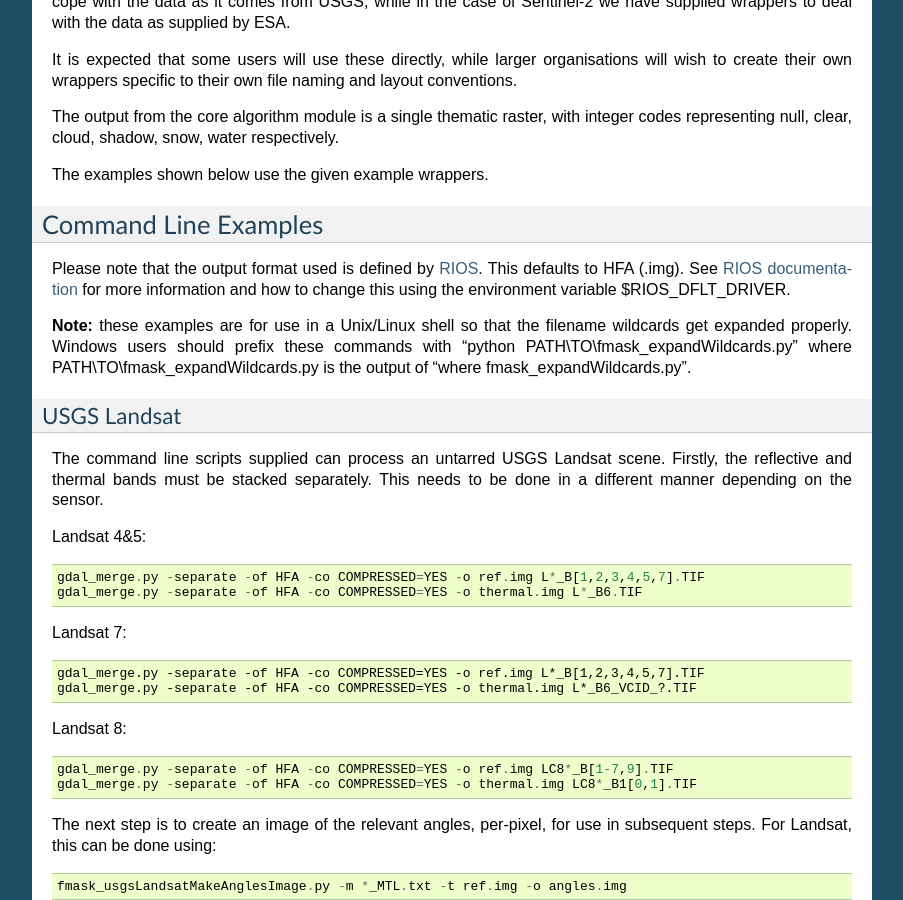
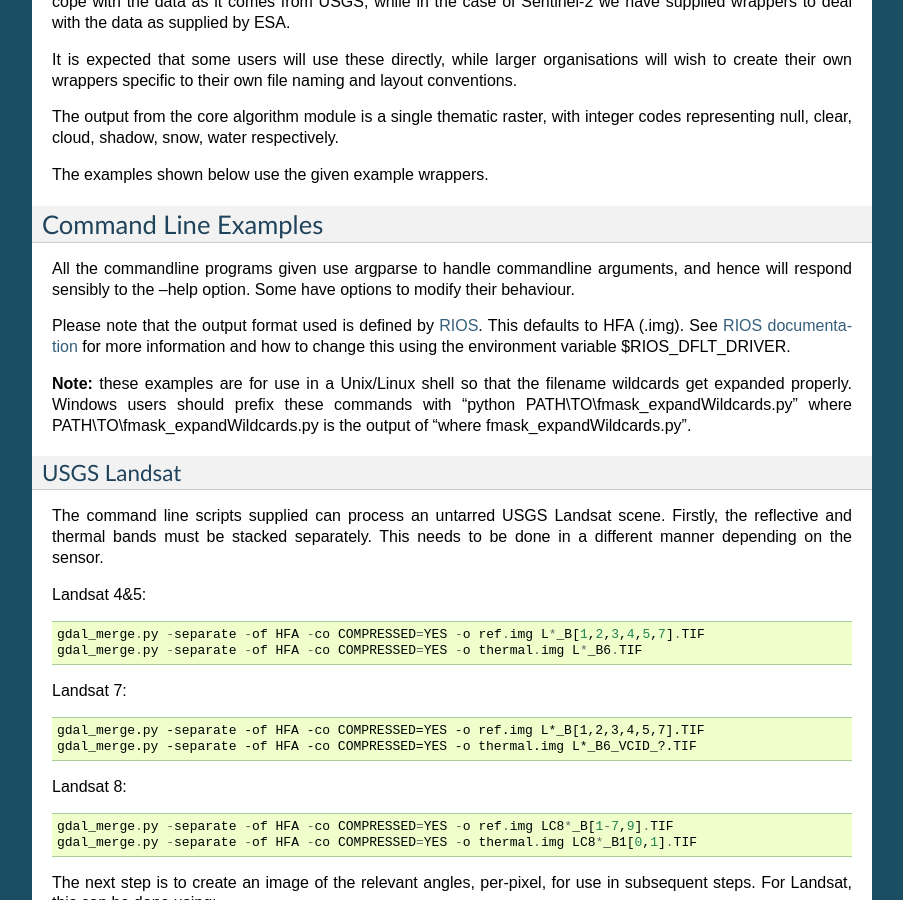
Before and after one commit to ubarsc/python-fmask, a Sphinx documentation site: the page built from doc/source/index.rst, in a window 1280 px wide and 900 px high, scrolled down 737 px. Shown: the whole window, without its empty margins (198-1101 px from the left). Built offline with Sphinx 7.4.7, drawn with Linux system fonts in a browser that asks for light colours; formulas are drawn with MathJax 3.

Commit message:
Note in commandline examples section that all comandline programs use argparse, and hence respond to --help.

```diff
--- a/doc/source/index.rst
+++ b/doc/source/index.rst
@@ -54,6 +54,9 @@ The examples shown below use the given example wrappers.
 
 Command Line Examples
 ---------------------
+
+All the commandline programs given use argparse to handle commandline arguments, and hence will
+respond sensibly to the --help option. Some have options to modify their behaviour.
 
 Please note that the output format used is defined by `RIOS <http://rioshome.org/>`_. This defaults to HFA (.img).
 See `RIOS documentation <http://rioshome.org/rios_imagewriter.html#rios.imagewriter.setDefaultDriver>`_
```
